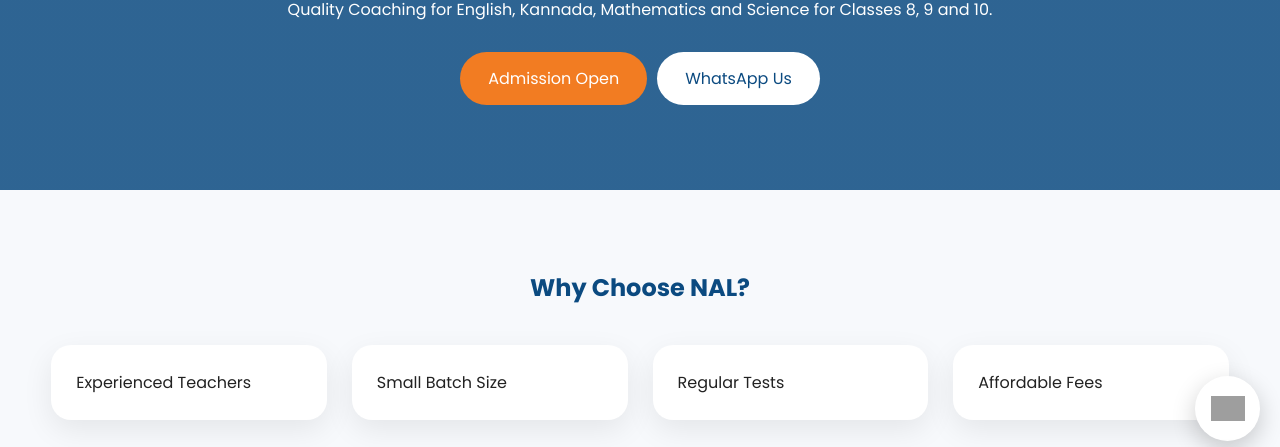
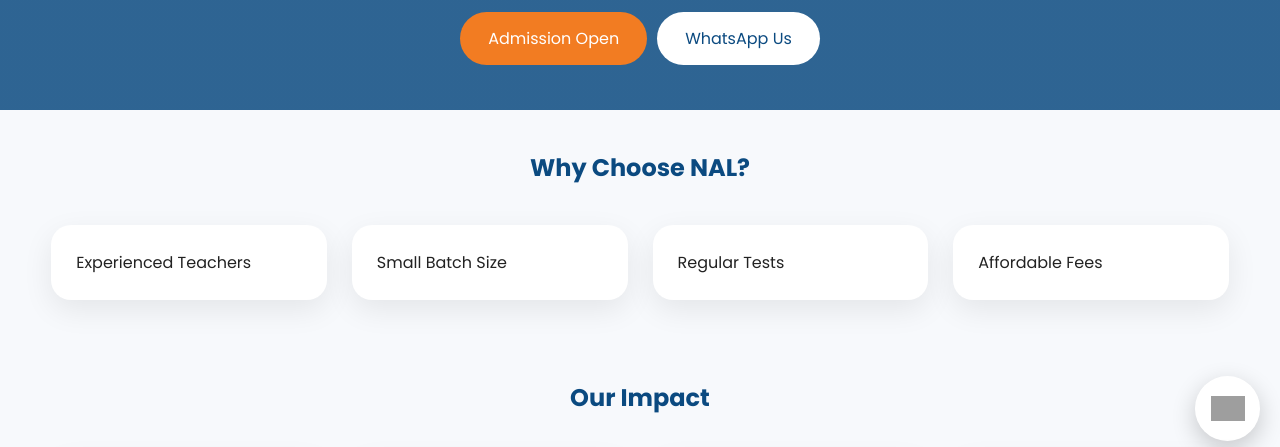
Before and after one commit to nagarboudiacademy-droid/nagarboudi-academy, a plain HTML site: page index.html in a window 1280 px wide. Shown: the part 262-709 px from the top of the page. Drawn offline with Linux system fonts and the light colour scheme; grey boxes are pictures that could not be loaded.

Commit message:
Update index.html

```diff
--- a/index.html
+++ b/index.html
@@ -22,7 +22,7 @@
 .hero-btn{padding:14px 28px;border-radius:50px;text-decoration:none;margin:5px;display:inline-block}
 .primary-btn{background:var(--secondary);color:#fff}
 .secondary-btn{background:#fff;color:var(--primary)}
-section{padding:80px 0}
+section{padding:40px 0}
 .section-title{text-align:center;color:var(--primary);margin-bottom:40px}
 .features,.courses,.stats,.testimonials,.resources,.gallery{display:grid;gap:25px}
 .features,.courses,.stats{grid-template-columns:repeat(4,1fr)}
```
